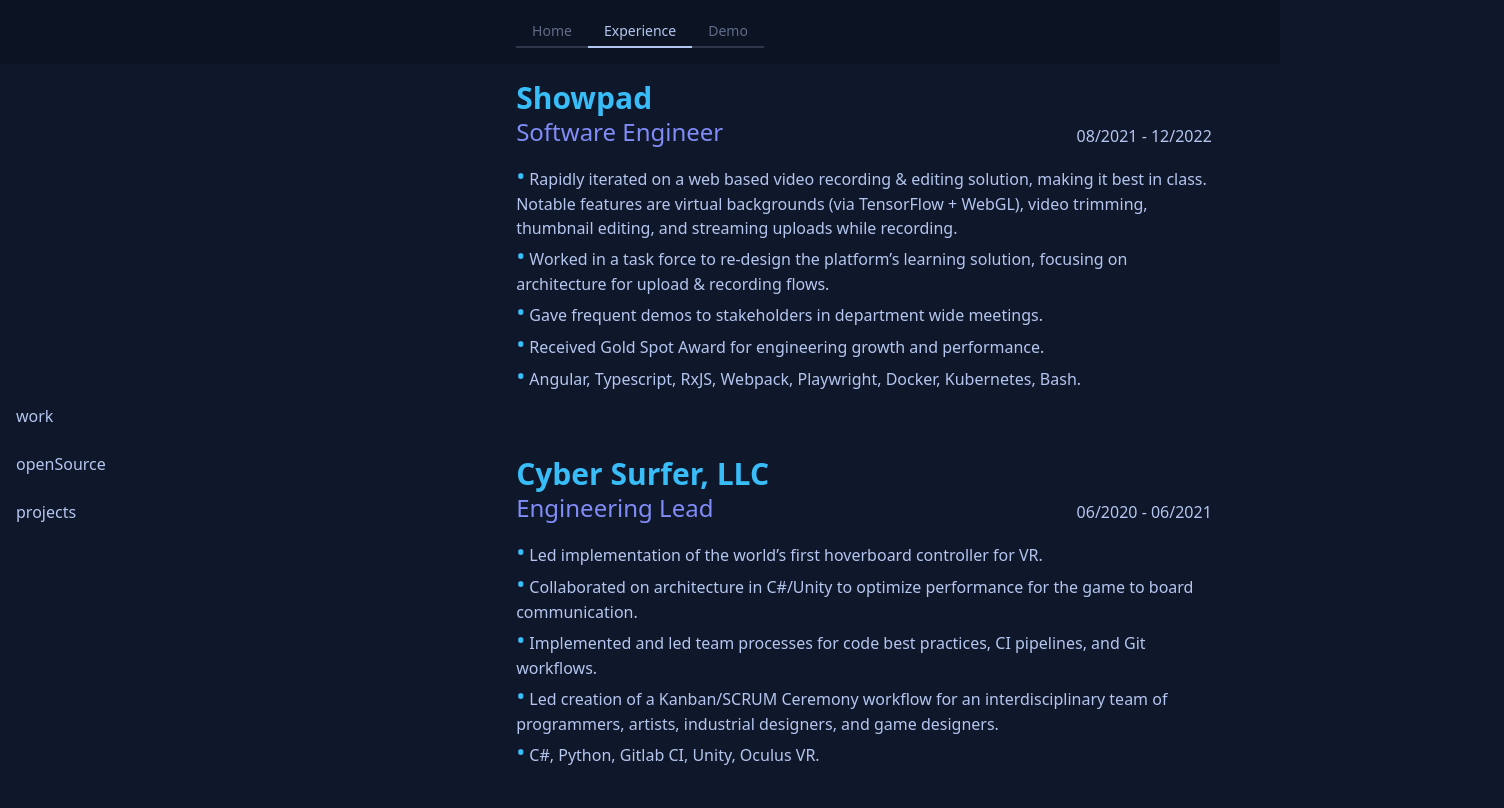
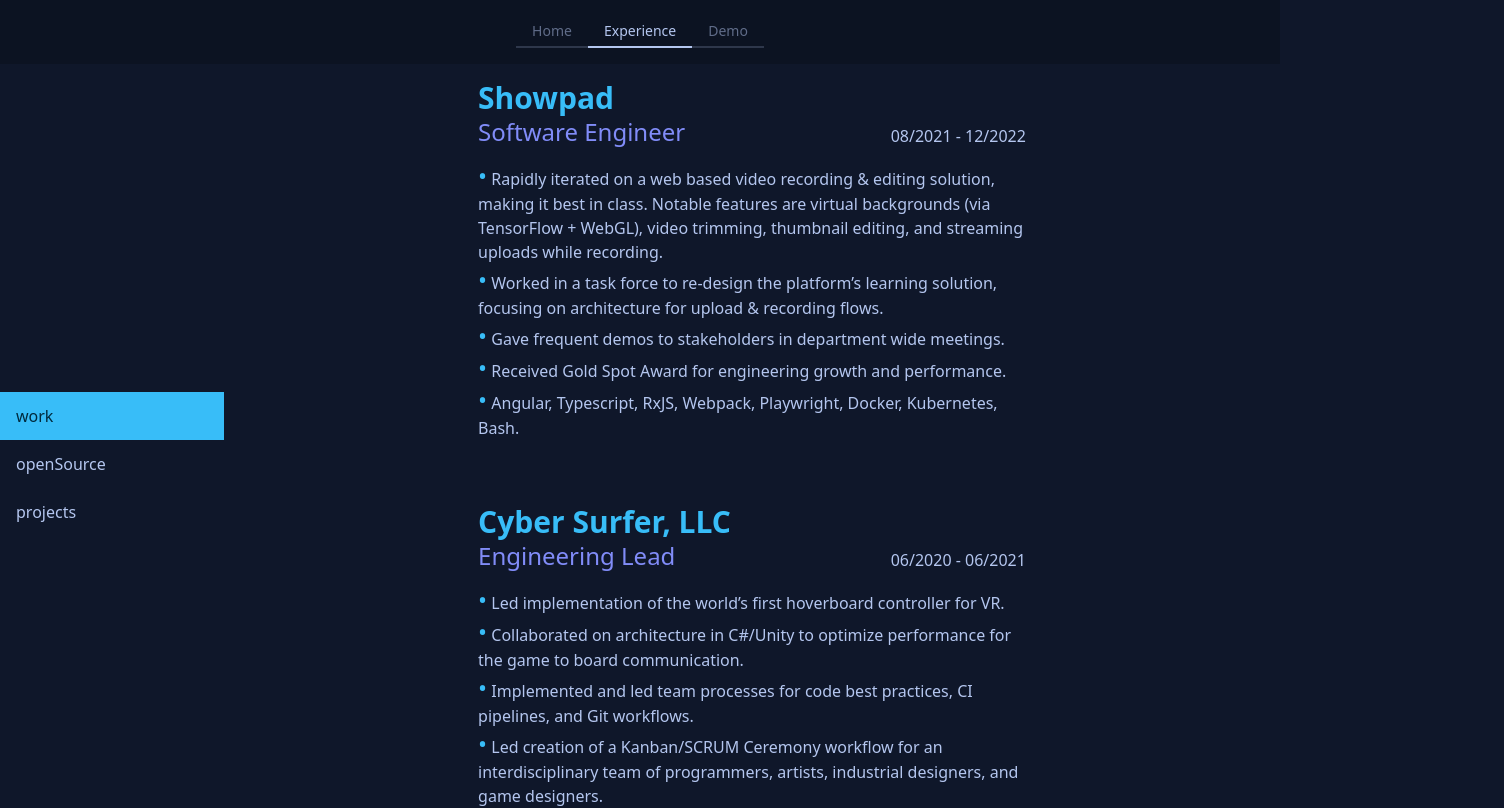
Before and after one commit to jackfrate/personal-site, a Next.js app: page /experience/work in a window 1280 px wide. Shown: the top 808 px of the page, 1504 px wide, since content can reach past the window. Built offline with nearby package versions, Linux system fonts and the light colour scheme.

Commit message:
redirects and experience menu styling

```diff
--- a/next.config.mjs
+++ b/next.config.mjs
@@ -13,5 +13,12 @@ const config = {
     locales: ["en"],
     defaultLocale: "en",
   },
+  redirects: async () => [
+    {
+      source: "/experience",
+      destination: "/experience/work",
+      permanent: true,
+    },
+  ],
 };
 export default config;
--- a/src/components/experience/experience-layout.tsx
+++ b/src/components/experience/experience-layout.tsx
@@ -27,14 +27,15 @@ const ExperienceLayout = ({ activeSection, children }: Props) => {
         </ul>
       </div>
       {/* Sidebar menu for desktop */}
-      <div className="sticky hidden max-h-screen grow-0 flex-col items-center justify-center lg:flex">
+      <div className="sticky hidden max-h-screen max-w-sm grow-0 flex-col items-center justify-center lg:inline-flex">
         <ul className="menu w-56 bg-base-100">
           {sections.map((section) => (
             <li key={section}>
-              <a href={`/experience/${section}`}>
-                <p className={`${section === activeSection ? "active" : ""}`}>
-                  {section}
-                </p>
+              <a
+                className={`${section === activeSection ? "active" : ""}`}
+                href={`/experience/${section}`}
+              >
+                <p>{section}</p>
               </a>
             </li>
           ))}
--- a/src/components/experience/job-experience.tsx
+++ b/src/components/experience/job-experience.tsx
@@ -2,7 +2,7 @@ import { jobItems } from "../../json-data/experience";
 
 const JobExperience = () => {
   return (
-    <div className="hero h-full w-screen grow bg-base-100">
+    <div className="hero h-full grow bg-base-100">
       <div className="hero-content relative flex h-full w-full flex-col overflow-y-scroll lg:gap-16">
         <div className="space-between relative flex w-full flex-col gap-16 lg:max-w-[66%] lg:px-16">
           {jobItems.map((jobItem) => (
```
